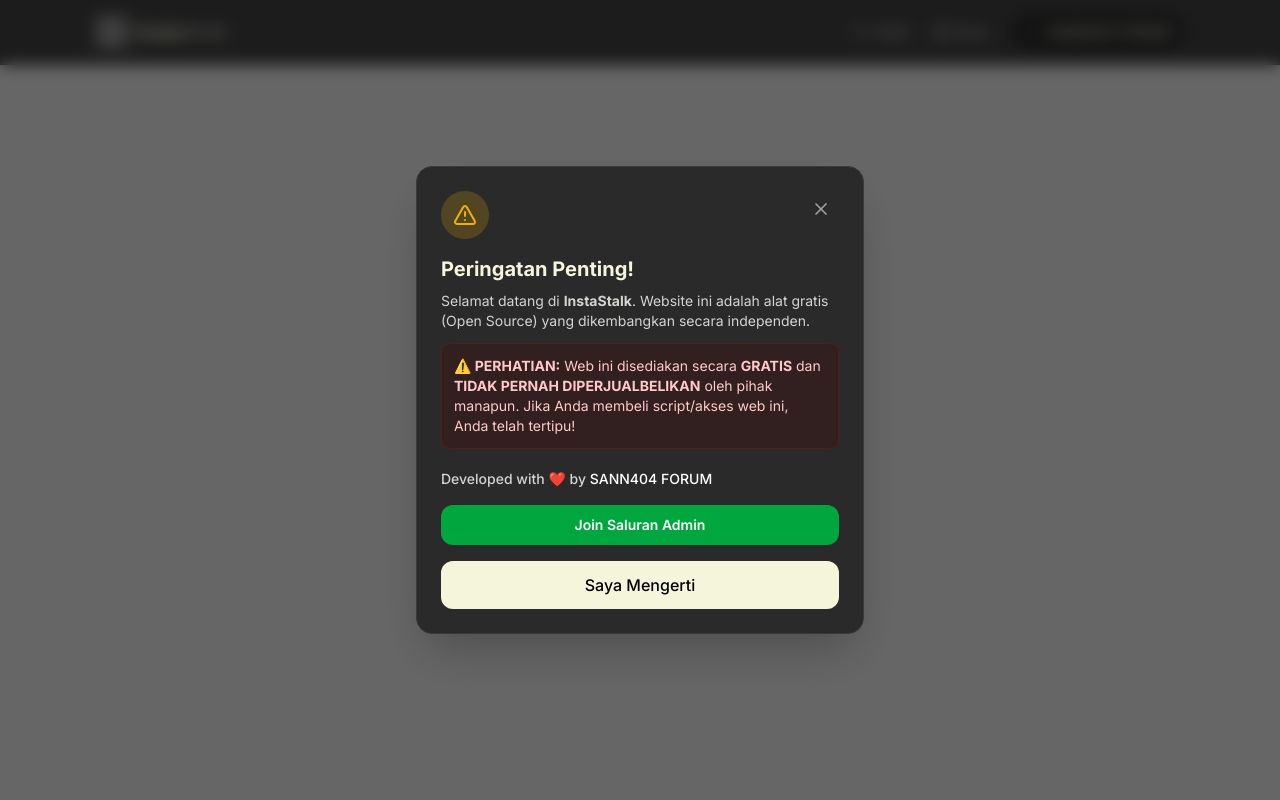
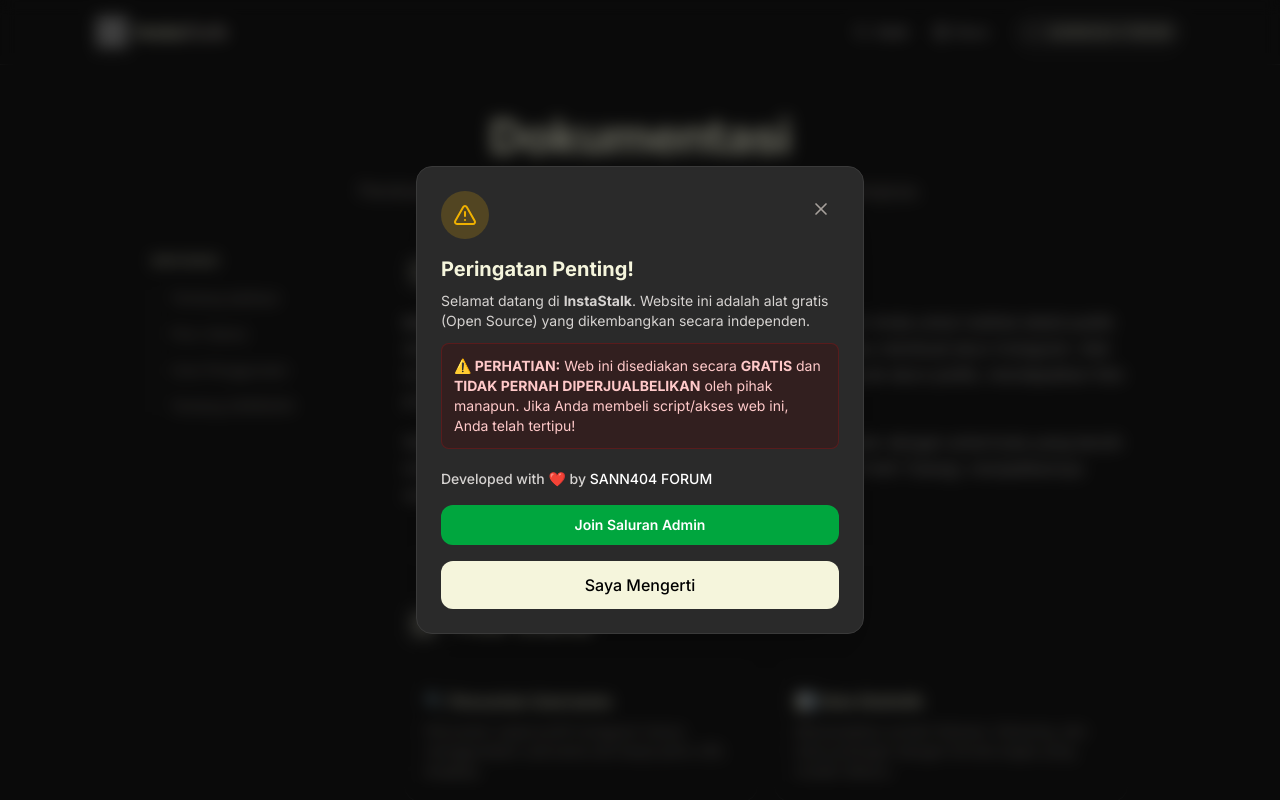
Before and after one commit to CusJhon/Instragram-stalking-jhon, a Next.js app: page /docs in a window 1280 px wide. Before the commit this address had no page. Shown: the top 800 px of the page. Built offline with nearby package versions, Linux system fonts and the light colour scheme; grey boxes are pictures that could not be loaded.

Commit message:
Initial commit via RepoFlow Smart Upload

```diff
--- /dev/null
+++ b/app/docs/page.tsx
@@ -0,0 +1,128 @@
+import Link from 'next/link';
+import { BookOpen, ShieldCheck, Terminal, Cpu } from 'lucide-react';
+
+export default function DocsPage() {
+  return (
+    <div className="flex flex-col items-center flex-grow w-full px-4 py-12 mx-auto max-w-5xl sm:px-6">
+
+      <div className="w-full text-center mb-12">
+        <h1 className="mb-4 text-4xl font-extrabold tracking-tight md:text-5xl text-[#F5F5DC]">
+          Dokumentasi
+        </h1>
+        <p className="text-lg text-stone-400">
+          Panduan lengkap mengenai InstaStalk, fitur, dan pengembangnya.
+        </p>
+      </div>
+
+      <div className="w-full grid grid-cols-1 md:grid-cols-4 gap-8">
+
+        {/* Sidebar */}
+        <div className="md:col-span-1 hidden md:block">
+          <div className="sticky top-24">
+            <h3 className="text-xs font-bold tracking-widest text-[#F5F5DC] uppercase mb-4">Navigasi</h3>
+            <ul className="space-y-3 border-l-2 border-[#333] pl-4">
+              <li><a href="#tentang" className="text-sm text-stone-400 hover:text-[#F5F5DC] transition-colors">Tentang Aplikasi</a></li>
+              <li><a href="#fitur" className="text-sm text-stone-400 hover:text-[#F5F5DC] transition-colors">Fitur Utama</a></li>
+              <li><a href="#panduan" className="text-sm text-stone-400 hover:text-[#F5F5DC] transition-colors">Cara Penggunaan</a></li>
+              <li><a href="#developer" className="text-sm text-stone-400 hover:text-[#F5F5DC] transition-colors">Tentang SANN404</a></li>
+            </ul>
+          </div>
+        </div>
+
+        {/* Content */}
+        <div className="md:col-span-3 space-y-12 text-stone-300">
+
+          <section id="tentang" className="scroll-mt-24">
+            <div className="flex items-center gap-3 mb-4">
+              <div className="p-2 bg-[#2A2A2A] rounded-lg">
+                <BookOpen className="w-6 h-6 text-[#F5F5DC]" />
+              </div>
+              <h2 className="text-2xl font-bold text-[#F5F5DC]">Apa itu InstaStalk?</h2>
+            </div>
+            <p className="mb-4 leading-relaxed">
+              <strong>InstaStalk</strong> adalah sebuah website gratis yang memungkinkan Anda untuk melihat detail publik dari sebuah profil Instagram tanpa harus melakukan login atau membuat akun Instagram. Alat ini didesain secara khusus bagi siapa saja yang ingin mengecek akun publik, mendapatkan foto profil, atau sekadar melihat statistik follower secara cepat.
+            </p>
+            <p className="leading-relaxed">
+              Website ini menggunakan arsitektur modern Next.js App Router dengan antarmuka yang bersih (menggunakan Tailwind CSS color scheme Hitam Muda dan Putih Tulang), menjadikannya sangat cepat, ringan, dan responsif.
+            </p>
+          </section>
+
+          <div className="h-px w-full bg-[#333333]"></div>
+
+          <section id="fitur" className="scroll-mt-24">
+            <div className="flex items-center gap-3 mb-4">
+              <div className="p-2 bg-[#2A2A2A] rounded-lg">
+                <Cpu className="w-6 h-6 text-[#F5F5DC]" />
+              </div>
+              <h2 className="text-2xl font-bold text-[#F5F5DC]">Fitur Utama</h2>
+            </div>
+            <div className="grid grid-cols-1 sm:grid-cols-2 gap-4 mt-6">
+              <div className="p-5 border rounded-2xl border-[#333333] bg-[#1A1A1A]">
+                <h3 className="font-bold text-[#F5F5DC] mb-2 flex items-center gap-2">🔍 Pencarian Username</h3>
+                <p className="text-sm text-stone-400">Pencarian cepat profil Instagram hanya menggunakan username asli tanpa perlu URL lengkap.</p>
+              </div>
+              <div className="p-5 border rounded-2xl border-[#333333] bg-[#1A1A1A]">
+                <h3 className="font-bold text-[#F5F5DC] mb-2 flex items-center gap-2">📊 Data Statistik</h3>
+                <p className="text-sm text-stone-400">Menampilkan jumlah follower, following, dan total postingan dengan format angka yang mudah dibaca.</p>
+              </div>
+              <div className="p-5 border rounded-2xl border-[#333333] bg-[#1A1A1A]">
+                <h3 className="font-bold text-[#F5F5DC] mb-2 flex items-center gap-2">🖼️ Foto Profil Base64</h3>
+                <p className="text-sm text-stone-400">Menarik foto profil dan merendernya dalam web untuk memperlihatkan foto secara jelas.</p>
+              </div>
+              <div className="p-5 border rounded-2xl border-[#333333] bg-[#1A1A1A]">
+                <h3 className="font-bold text-[#F5F5DC] mb-2 flex items-center gap-2">🛡️ Indikator Keamanan</h3>
+                <p className="text-sm text-stone-400">Menampilkan status apakah sebuah akun di-set Private dan apakah akun tersebut Verified (Centang Biru).</p>
+              </div>
+            </div>
+          </section>
+
+          <div className="h-px w-full bg-[#333333]"></div>
+
+          <section id="panduan" className="scroll-mt-24">
+            <div className="flex items-center gap-3 mb-4">
+              <div className="p-2 bg-[#2A2A2A] rounded-lg">
+                <Terminal className="w-6 h-6 text-[#F5F5DC]" />
+              </div>
+              <h2 className="text-2xl font-bold text-[#F5F5DC]">Cara Penggunaan</h2>
+            </div>
+            <ol className="list-decimal list-inside space-y-4 leading-relaxed mt-6">
+              <li className="pl-2">
+                <strong>Buka Halaman Utama:</strong> Pastikan Anda berada di halaman <Link href="/" className="text-stone-100 underline decoration-[#555] hover:decoration-white">Utama (Search)</Link>.
+              </li>
+              <li className="pl-2">
+                <strong>Masukkan Username:</strong> Ketikkan username Instagram target ke dalam kolom input (Contoh: <code className="bg-[#2A2A2A] px-1.5 py-0.5 rounded text-sm mx-1">instagram</code> atau <code className="bg-[#2A2A2A] px-1.5 py-0.5 rounded text-sm mx-1">porsche</code>). Tidak perlu menyertakan @.
+              </li>
+              <li className="pl-2">
+                <strong>Tekan Search:</strong> Klik tombol ikon pencarian berwarna Putih Tulang.
+              </li>
+              <li className="pl-2">
+                <strong>Lihat Hasil:</strong> Tunggu beberapa detik, animasi <i>loading</i> akan muncul, dan jika profil ditemukan, kartu profile berisi data mereka akan ter-render di bawahnya.
+              </li>
+            </ol>
+          </section>
+
+          <div className="h-px w-full bg-[#333333]"></div>
+
+          <section id="developer" className="scroll-mt-24 bg-[#121212] p-8 rounded-3xl border border-[#333333]">
+            <div className="flex items-center gap-3 mb-6">
+              <div className="p-2 border rounded-lg bg-[#2A2A2A] border-[#444]">
+                <ShieldCheck className="w-6 h-6 text-green-400" />
+              </div>
+              <h2 className="text-2xl font-bold text-[#F5F5DC]">Developer & License</h2>
+            </div>
+            <p className="mb-4 leading-relaxed">
+              Aplikasi ini dikembangkan oleh <strong className="text-white text-lg">SANN404 FORUM</strong>. Tujuan dari website ini adalah edukasional serta mempermudah pengalaman open-source (Information Gathering).
+            </p>
+            <div className="p-4 rounded-xl bg-orange-950/20 border border-orange-900/40 mt-6">
+              <h4 className="text-orange-200 font-bold mb-2">Peringatan:</h4>
+              <p className="text-sm text-orange-200/80">
+                Aplikasi ini <strong>Gratis dan Open Source</strong>. Segala bentuk komersialisasi dari source code ini oleh pihak ketiga adalah dilarang, dan developer asli (SANN404 FORUM) tidak berafiliasi maupun bertanggung jawab atas aplikasi Instagram resmi.
+              </p>
+            </div>
+          </section>
+
+        </div>
+      </div>
+    </div>
+  );
+}
```
